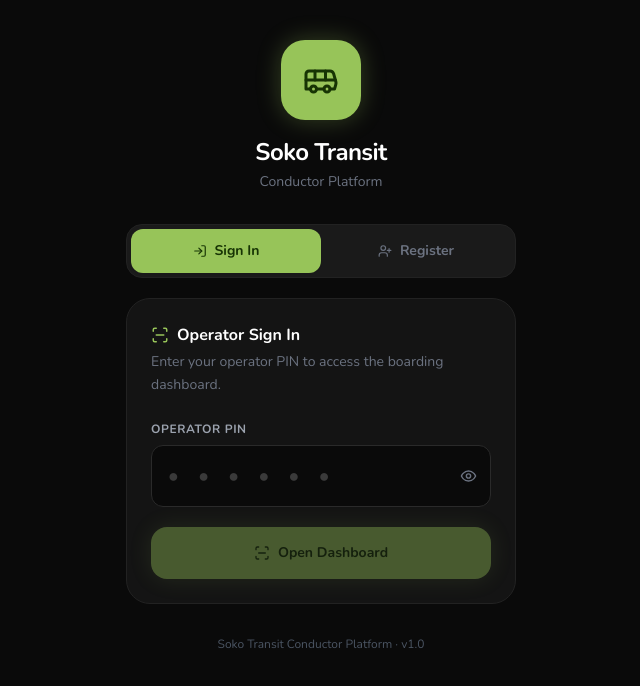
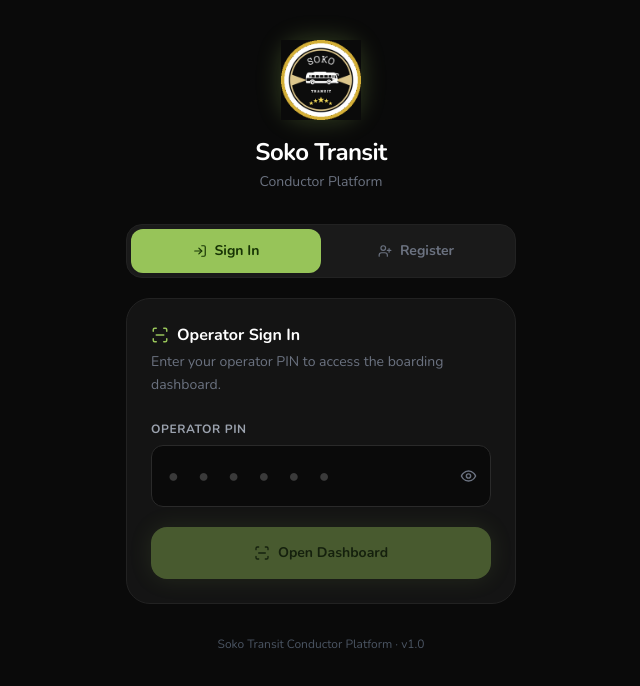
Before and after one commit to Ian-Smith-005/soko_v1_conductor, a React (Vite) app: page / in a window 1280 px wide. Shown: the top 686 px of the page, without its empty margins (319-959 px from the left). Built offline with nearby package versions, Linux system fonts and the light colour scheme.

Commit message:
changed icons to logo

```diff
--- a/src/operator/pages/OperatorAuth.tsx
+++ b/src/operator/pages/OperatorAuth.tsx
@@ -51,7 +51,8 @@ export default function OperatorAuth() {
       {/* Logo */}
       <div className={`flex flex-col items-center mb-8 transition-all duration-500 ${mounted ? 'opacity-100 translate-y-0' : 'opacity-0 translate-y-6'}`}>
         <div className="w-20 h-20 rounded-3xl bg-[#97C459] flex items-center justify-center mb-4 glow-green">
-          <Bus size={36} className="text-[#173404]" />
+
+          <img src="/icons/icon-192.png" alt="Logo" srcset="" />
         </div>
         <h1 className="text-2xl font-bold text-white tracking-tight">Soko Transit</h1>
         <p className="text-[#6B7280] text-sm mt-1">Conductor Platform</p>
--- a/src/operator/pages/OperatorProfile.tsx
+++ b/src/operator/pages/OperatorProfile.tsx
@@ -38,7 +38,7 @@ export default function OperatorProfile() {
       {/* Avatar */}
       <div className="flex flex-col items-center pb-6 px-5 anim-scale-in" style={{ animationDelay: '0.05s' }}>
         <div className="w-24 h-24 rounded-3xl bg-[#97C459] flex items-center justify-center mb-4 glow-green">
-          <Bus size={42} className="text-[#173404]" />
+         <img src="/icons/icon-192.png" alt="Logo" srcset="" />
         </div>
         <p className="text-white text-xl font-bold tracking-tight">{operator?.saccoName ?? '—'}</p>
         <p className="text-[#6B7280] text-sm mt-1">{operator?.routeName}</p>
```
